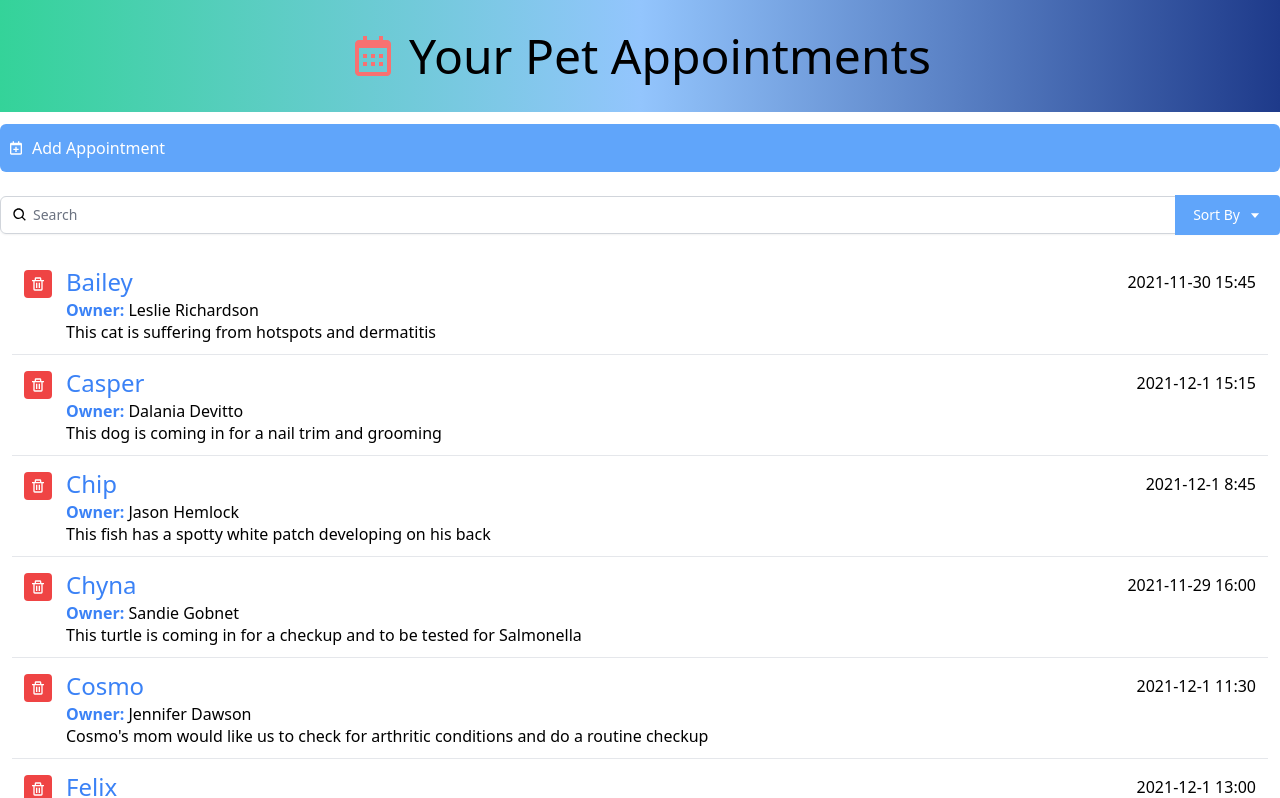
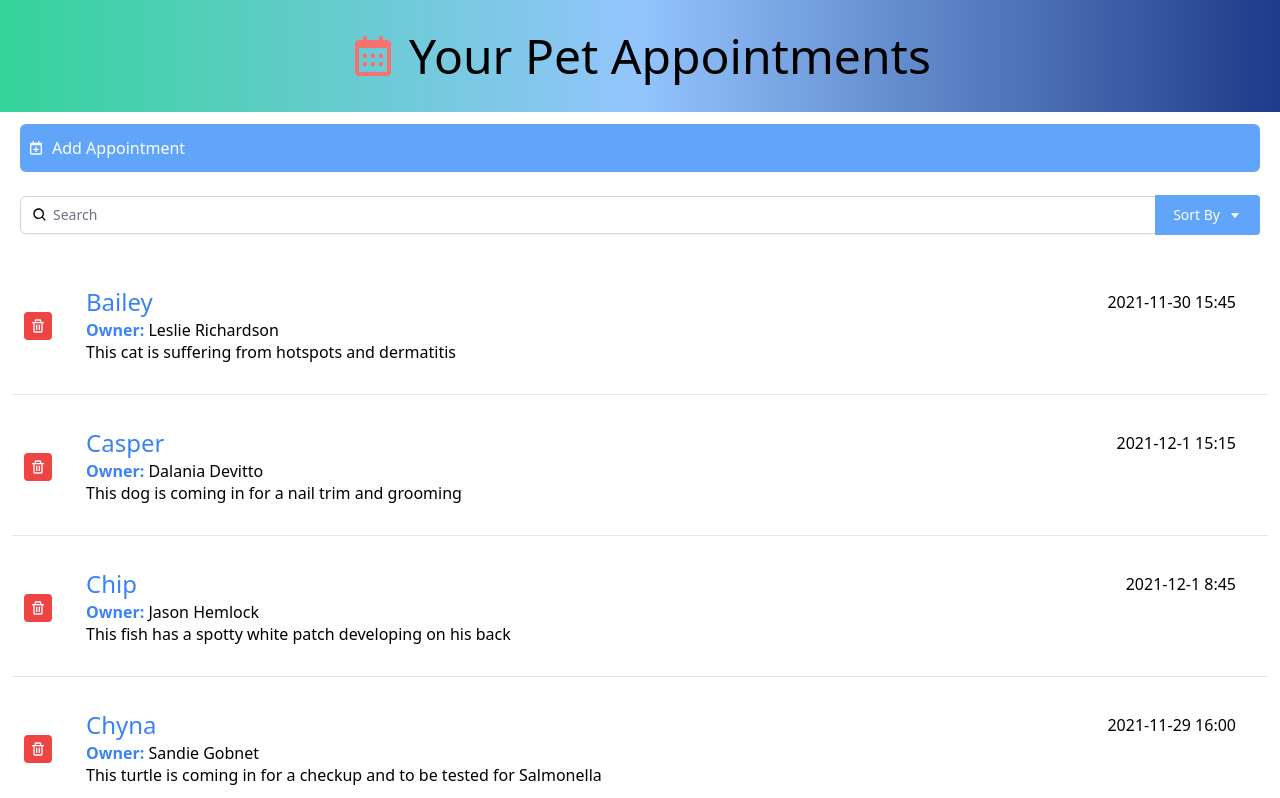
Before and after one commit to Ratheshan03/Pet-Clinic-Appointment-Interface-react, a React (Create React App) app: page / in a window 1280 px wide. Shown: the top 798 px of the page. Built offline with nearby package versions, Linux system fonts and the light colour scheme.

Commit message:
Extra Touches

```diff
--- a/src/components/AddAppointment.js
+++ b/src/components/AddAppointment.js
@@ -25,12 +25,12 @@ const AddAppointment = ({ onSendAppointment, lastId }) => {
     setToggleForm(!toggleForm);
   }
   return (
-    <div>
+    <div className="mr-5 ml-5">
       <button
         onClick={() => {
           setToggleForm(!toggleForm);
         }}
-        className={`bg-blue-400 text-white px-2 py-3 w-full text-left rounded-t-md
+        className={`bg-blue-400 text-white px-2 py-3 w-full text-left rounded-t-md  hover:bg-blue-300
         ${toggleForm ? "rounded-t-md" : "rounded-md"}`}
       >
         <div className="flex items-center">
--- a/src/components/AppointmentInfo.js
+++ b/src/components/AppointmentInfo.js
@@ -2,7 +2,7 @@ import { BiTrash } from "react-icons/bi";
 
 const AppointmentInfo = ({ appointment, onDeleteAppointment }) => {
   return (
-    <li className="px-3 py-3 flex items-start">
+    <li className="px-3 py-3 flex items-center">
       <button
         onClick={() => onDeleteAppointment(appointment.id)}
         type="button"
@@ -10,7 +10,7 @@ const AppointmentInfo = ({ appointment, onDeleteAppointment }) => {
       >
         <BiTrash />
       </button>
-      <div className="flex-grow">
+      <div className="flex-grow  hover:bg-gray-100 rounded-md p-5">
         <div className="flex items-center">
           <span className="flex-none font-medium text-2xl text-blue-500">
             {appointment.petName}
--- a/src/components/Search.js
+++ b/src/components/Search.js
@@ -72,7 +72,7 @@ const Search = ({
 }) => {
   let [toggleSort, setToggleSort] = useState(false);
   return (
-    <div className="py-5">
+    <div className="py-5 mr-5 ml-5">
       <div className="mt-1 relative rounded-md shadow-sm">
         <div className="absolute inset-y-0 left-0 pl-3 flex items-center pointer-events-none">
           <BiSearch />
```
